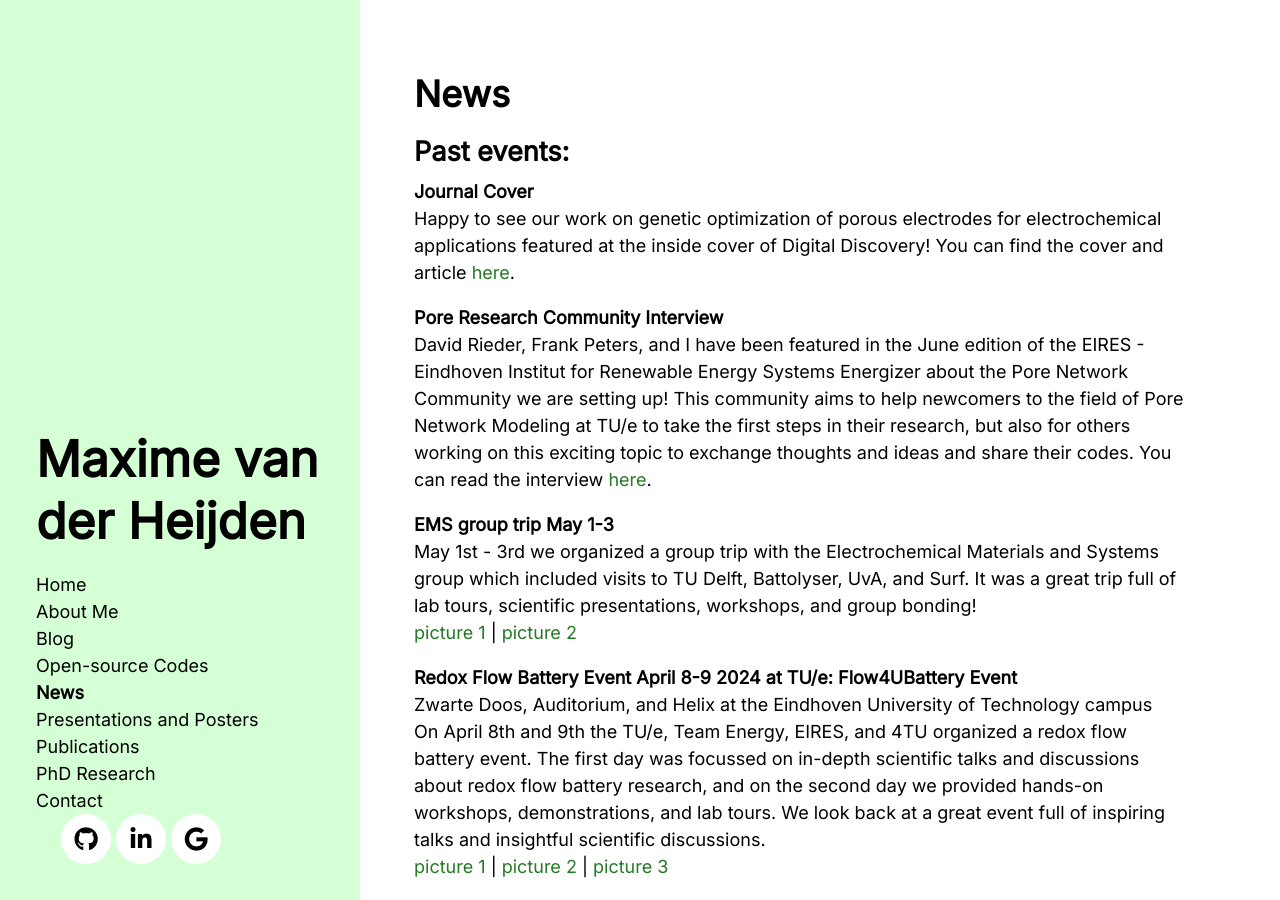
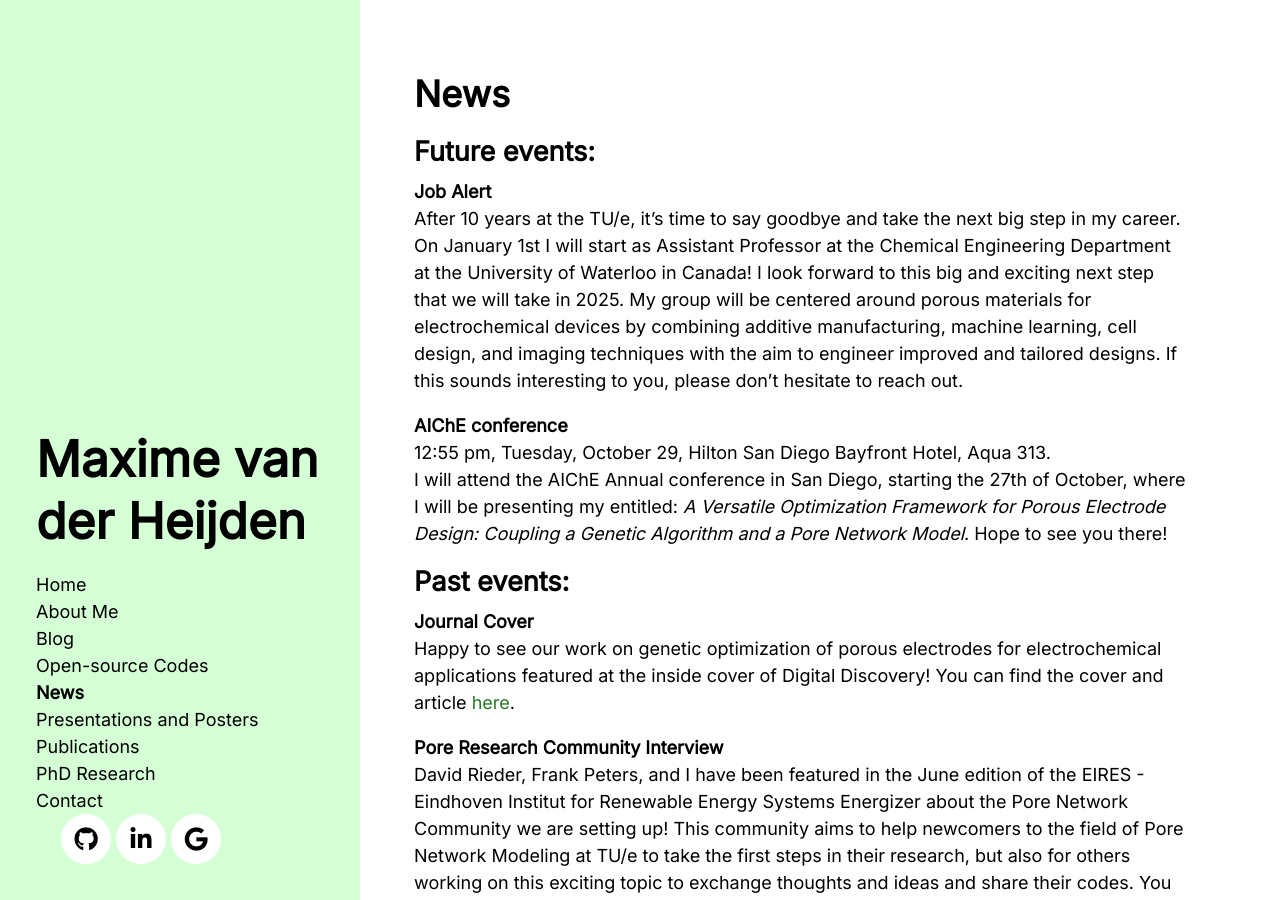
Before and after one commit to MaximevdHeijden/MaximevdHeijden.github.io, a Jekyll site: the page built from News.md, in a window 1280 px wide and 900 px high. Built offline with Jekyll 4.4.1, drawn with Linux system fonts in a browser that asks for light colours; nearby versions of some CDN libraries.

Commit message:
update News

```diff
--- a/News.md
+++ b/News.md
@@ -2,6 +2,14 @@
 layout: page
 title: News
 ---
+
+## Future events:
+**Job Alert**\
+After 10 years at the TU/e, it's time to say goodbye and take the next big step in my career.  On January 1st I will start as Assistant Professor at the Chemical Engineering Department at the University of Waterloo in Canada! I look forward to this big and exciting next step that we will take in 2025. My group will be centered around porous materials for electrochemical devices by combining additive manufacturing, machine learning, cell design, and imaging techniques with the aim to engineer improved and tailored designs. If this sounds interesting to you, please don't hesitate to reach out.
+
+**AIChE conference**\
+12:55 pm, Tuesday, October 29, Hilton San Diego Bayfront Hotel, Aqua 313.\
+I will attend the AIChE Annual conference in San Diego, starting the 27th of October, where I will be presenting my entitled: *A Versatile Optimization Framework for Porous Electrode Design: Coupling a Genetic Algorithm and a Pore Network Model*. Hope to see you there!
 
 ## Past events:
 **Journal Cover**\
```
